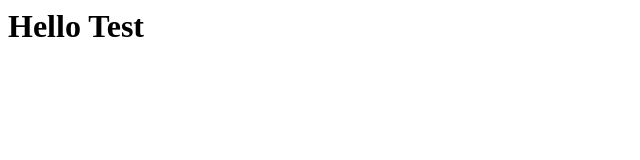
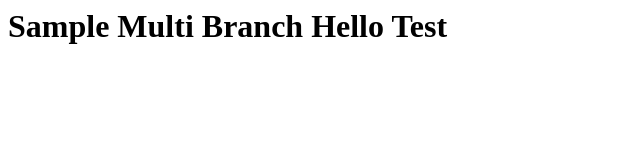
Before and after one commit to abhi7620/MultiBranchesJenkins, a plain HTML site: page index.htm in a window 1280 px wide. Shown: the whole page, without its empty margins (0-640 px from the left). Drawn offline with Linux system fonts and the light colour scheme.

Commit message:
Update index.htm

```diff
--- a/index.htm
+++ b/index.htm
@@ -1,3 +1,3 @@
 <html>
-  <h1>Hello Test</h1>
+  <h1>Sample Multi Branch Hello Test</h1>
 </html>
```
